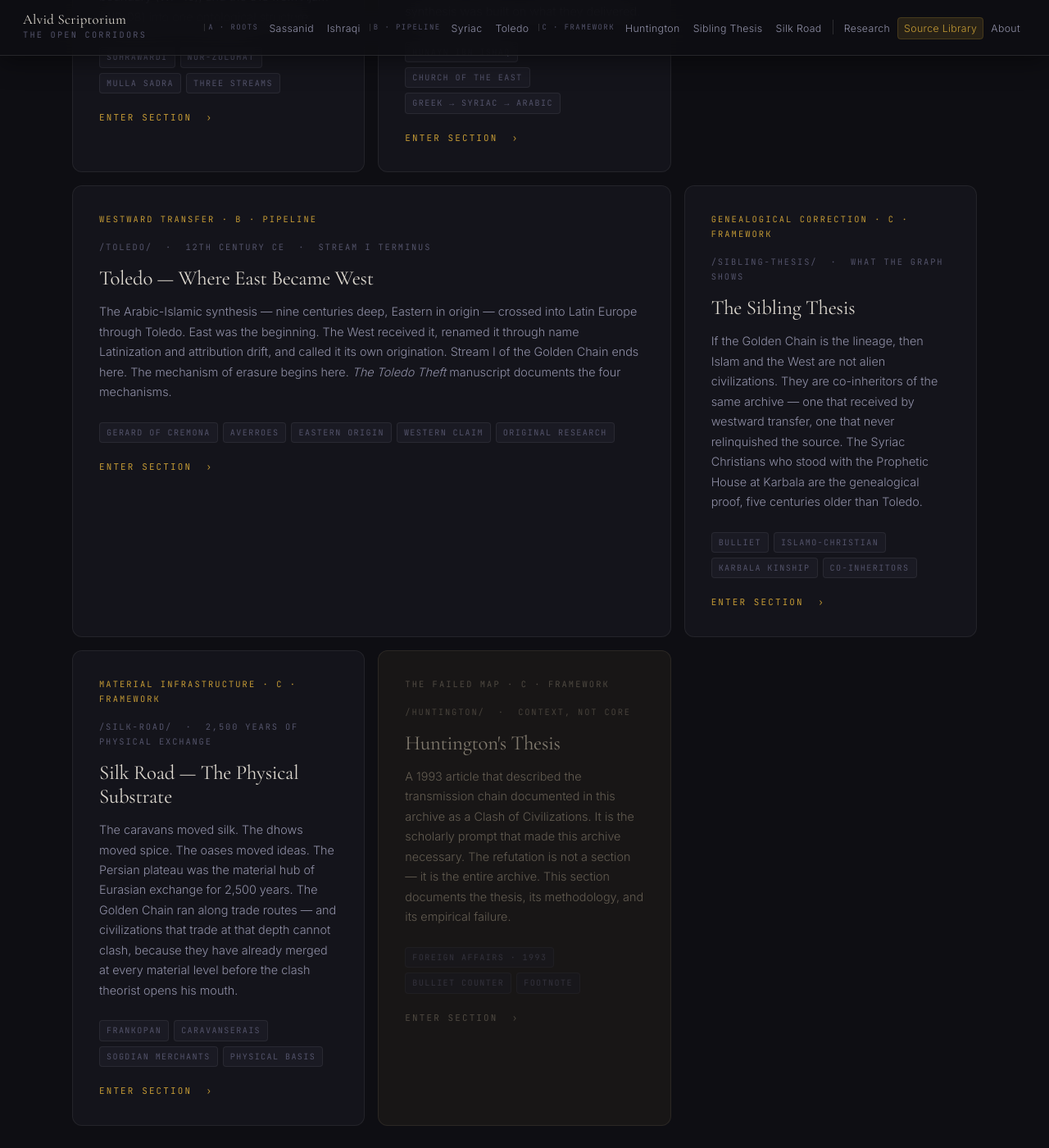
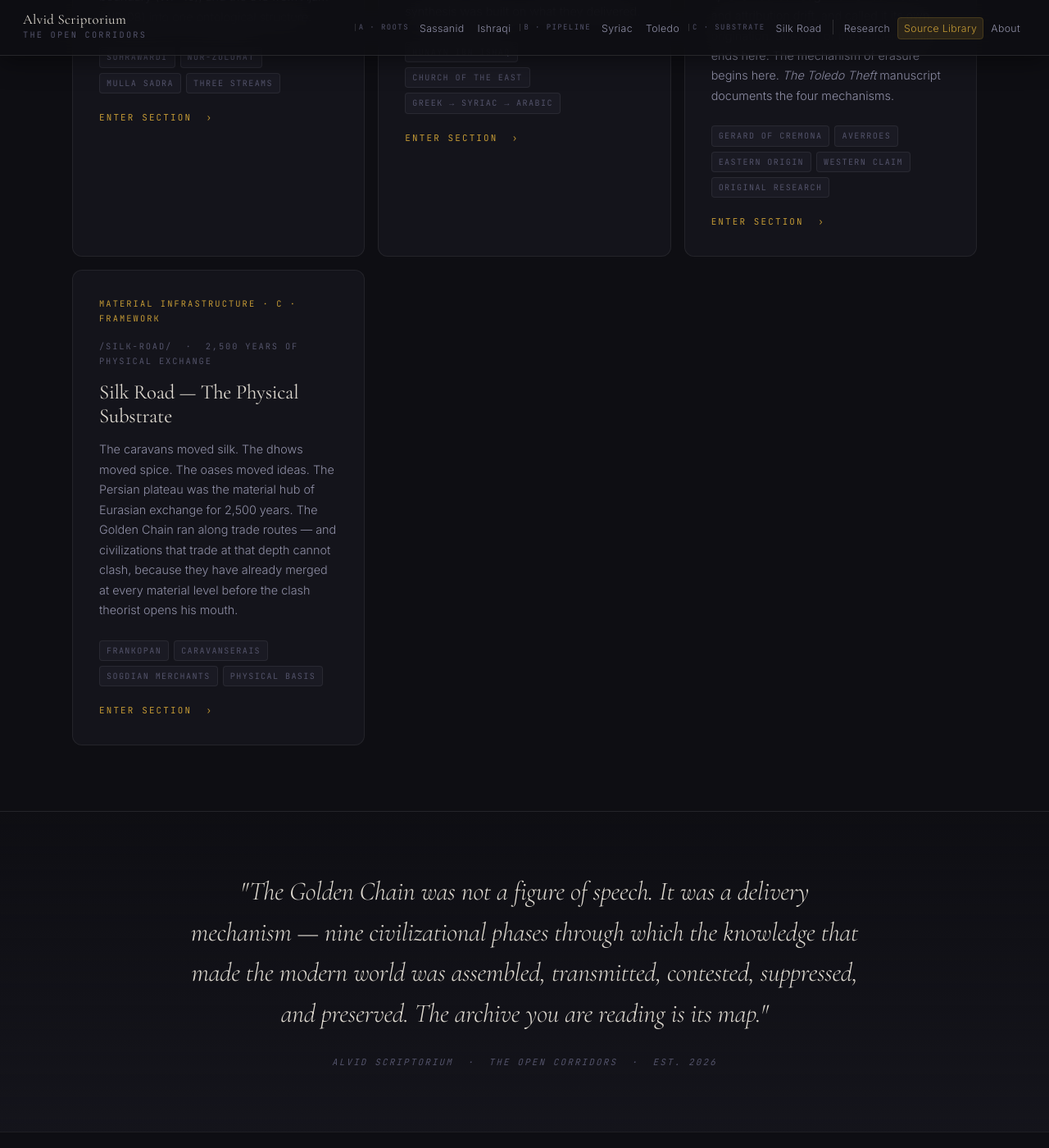
Before and after one commit to Political-Theology-Archive/geopolitical-synthesis, a Jekyll site: the page built from index.html, in a window 1280 px wide and 1400 px high, scrolled down 2055 px. Shown: the whole window at 82% size. Built offline with Jekyll 4.4.1, drawn with Linux system fonts in a browser that asks for light colours; some of the changed text lies outside the part shown.

Commit message:
Realign NODE-02 architecture: Sassanid relay, Toledo standard, Huntington/Sibling Thesis demoted
Three structural corrections approved by user:

1. Sassanid relabeled "Synthesis Station" (was "Origin Node") across homepage
   bento card, eye label, and tags — Gondishapur is a relay in a longer chain
   that begins at Idris/pre-Diluvian (NODE-01 scope), not the origin of
   all civilization.

2. Toledo homepage card reduced from wide to standard size — it is one
   westward transfer channel in Stream I, not the structural anchor of
   the whole archive.

3. Huntington and Sibling Thesis removed from nav and homepage bento grid.
   Both pages remain accessible via WP-03 in the Engine Room. Nav now has
   5 sections (was 7). Zone C renamed "C · Substrate" (Silk Road only).

Navigation sequence updated:
- Toledo next: → Silk Road (was → Huntington)
- Silk Road back: ← Home (was ← Huntington)
- Sibling Thesis back: ← Engine Room (was ← Huntington)
- Silk Road body: "five research pillars" → "transmission chains"

Co-Authored-By: Claude Sonnet 4.6 <noreply@anthropic.com>

```diff
--- a/_includes/nav.html
+++ b/_includes/nav.html
@@ -14,9 +14,7 @@
       <li class="pta-nav-zone mono">B · Pipeline</li>
       <li><a href="{{ '/syriac-pipeline/' | relative_url }}" class="pta-nav-link">Syriac</a></li>
       <li><a href="{{ '/toledo/' | relative_url }}" class="pta-nav-link">Toledo</a></li>
-      <li class="pta-nav-zone mono">C · Framework</li>
-      <li><a href="{{ '/huntington/' | relative_url }}" class="pta-nav-link">Huntington</a></li>
-      <li><a href="{{ '/sibling-thesis/' | relative_url }}" class="pta-nav-link">Sibling Thesis</a></li>
+      <li class="pta-nav-zone mono">C · Substrate</li>
       <li><a href="{{ '/silk-road/' | relative_url }}" class="pta-nav-link">Silk Road</a></li>
       <li class="pta-nav-sep"></li>
       <li><a href="{{ '/research/' | relative_url }}" class="pta-nav-link">Research</a></li>
--- a/index.html
+++ b/index.html
@@ -39,7 +39,7 @@ description: "A civilizational lineage archive — mapping how Science, Philosop
     </div>
     <div class="pta-hero-divider"></div>
     <div class="pta-hero-stat">
-      <span class="pta-hero-stat-num">7</span>
+      <span class="pta-hero-stat-num">5</span>
       <span class="pta-hero-stat-label">Archive Sections</span>
     </div>
     <div class="pta-hero-divider"></div>
@@ -132,26 +132,26 @@ description: "A civilizational lineage archive — mapping how Science, Philosop
           <span class="pta-chain-arrow">→</span>
           <span class="pta-chain-node" style="color:var(--teal);">Living tradition</span>
         </div>
-        <div style="font-family:'JetBrains Mono',monospace;font-size:9px;letter-spacing:0.12em;color:rgba(160,150,130,0.5);margin-top:6px;">Archive sections: Ishraqi · Sibling Thesis &nbsp;·&nbsp; Engine Room: WP-06 · WP-08 · WP-10</div>
+        <div style="font-family:'JetBrains Mono',monospace;font-size:9px;letter-spacing:0.12em;color:rgba(160,150,130,0.5);margin-top:6px;">Archive section: Ishraqi &nbsp;·&nbsp; Engine Room: WP-06 · WP-08 · WP-10</div>
       </div>
     </div>
 
-    <!-- Node 1 — Sassanid: Origin -->
+    <!-- Node 1 — Sassanid: Synthesis Station -->
     <a href="{{ '/sassanid/' | relative_url }}" class="pta-card pta-fade pta-fade--delay-1">
-      <span class="pta-card-pillar-num mono">Origin Node · A · Roots</span>
+      <span class="pta-card-pillar-num mono">Synthesis Station · A · Roots</span>
       <span class="pta-card-pillar-path mono">/sassanid/ &nbsp;·&nbsp; 3rd century CE</span>
       <h3 class="pta-card-title">The Sassanid Synthesis</h3>
       <p class="pta-card-desc">
         Gondishapur under Khosrow I was the world's first multi-civilizational research
         institution — Greek, Indian, and Persian knowledge assembled in one place.
-        This is the first node of the chain. The Islamic Golden Age, the European
-        Renaissance, and the Khorasan-Indus tradition are all downstream of what
-        was built here.
+        A relay station in a chain that begins far earlier. The Islamic Golden Age,
+        the European Renaissance, and the Khorasan-Indus tradition are all downstream
+        of what was assembled here.
       </p>
       <div class="pta-card-tags">
         <span class="pta-card-tag">Gondishapur</span>
         <span class="pta-card-tag">Khosrow I</span>
-        <span class="pta-card-tag">Origin Node</span>
+        <span class="pta-card-tag">Synthesis Station</span>
         <span class="pta-card-tag">Nasr</span>
       </div>
       <span class="pta-card-enter mono">Enter Section &nbsp;›</span>
@@ -197,8 +197,8 @@ description: "A civilizational lineage archive — mapping how Science, Philosop
       <span class="pta-card-enter mono">Enter Section &nbsp;›</span>
     </a>
 
-    <!-- Node 4 — Toledo: Westward Transfer (wide) -->
-    <a href="{{ '/toledo/' | relative_url }}" class="pta-card pta-card--wide pta-fade">
+    <!-- Node 4 — Toledo: Westward Transfer -->
+    <a href="{{ '/toledo/' | relative_url }}" class="pta-card pta-fade">
       <span class="pta-card-pillar-num mono">Westward Transfer · B · Pipeline</span>
       <span class="pta-card-pillar-path mono">/toledo/ &nbsp;·&nbsp; 12th century CE &nbsp;·&nbsp; Stream I terminus</span>
       <h3 class="pta-card-title">Toledo — Where East Became West</h3>
@@ -220,28 +220,7 @@ description: "A civilizational lineage archive — mapping how Science, Philosop
       <span class="pta-card-enter mono">Enter Section &nbsp;›</span>
     </a>
 
-    <!-- Node 5 — Sibling Thesis: Genealogical Correction -->
-    <a href="{{ '/sibling-thesis/' | relative_url }}" class="pta-card pta-fade pta-fade--delay-1">
-      <span class="pta-card-pillar-num mono">Genealogical Correction · C · Framework</span>
-      <span class="pta-card-pillar-path mono">/sibling-thesis/ &nbsp;·&nbsp; What the graph shows</span>
-      <h3 class="pta-card-title">The Sibling Thesis</h3>
-      <p class="pta-card-desc">
-        If the Golden Chain is the lineage, then Islam and the West are not alien
-        civilizations. They are co-inheritors of the same archive — one that received
-        by westward transfer, one that never relinquished the source.
-        The Syriac Christians who stood with the Prophetic House at Karbala
-        are the genealogical proof, five centuries older than Toledo.
-      </p>
-      <div class="pta-card-tags">
-        <span class="pta-card-tag">Bulliet</span>
-        <span class="pta-card-tag">Islamo-Christian</span>
-        <span class="pta-card-tag">Karbala Kinship</span>
-        <span class="pta-card-tag">Co-inheritors</span>
-      </div>
-      <span class="pta-card-enter mono">Enter Section &nbsp;›</span>
-    </a>
-
-    <!-- Node 6 — Silk Road: Material Infrastructure -->
+    <!-- Node 5 — Silk Road: Material Infrastructure -->
     <a href="{{ '/silk-road/' | relative_url }}" class="pta-card pta-fade pta-fade--delay-2">
       <span class="pta-card-pillar-num mono">Material Infrastructure · C · Framework</span>
       <span class="pta-card-pillar-path mono">/silk-road/ &nbsp;·&nbsp; 2,500 years of physical exchange</span>
@@ -260,25 +239,6 @@ description: "A civilizational lineage archive — mapping how Science, Philosop
         <span class="pta-card-tag">Physical Basis</span>
       </div>
       <span class="pta-card-enter mono">Enter Section &nbsp;›</span>
-    </a>
-
-    <!-- Node 7 — Huntington: The Failed Map (demoted, footnote styling) -->
-    <a href="{{ '/huntington/' | relative_url }}" class="pta-card pta-fade pta-fade--delay-1" style="border-color:rgba(120,110,90,0.2);background:rgba(40,36,28,0.4);">
-      <span class="pta-card-pillar-num mono" style="color:rgba(160,150,130,0.4);">The Failed Map · C · Framework</span>
-      <span class="pta-card-pillar-path mono" style="color:rgba(160,150,130,0.35);">/huntington/ &nbsp;·&nbsp; Context, not core</span>
-      <h3 class="pta-card-title" style="color:rgba(200,190,170,0.6);">Huntington's Thesis</h3>
-      <p class="pta-card-desc" style="color:rgba(160,150,130,0.55);">
-        A 1993 article that described the transmission chain documented in this archive
-        as a Clash of Civilizations. It is the scholarly prompt that made this archive
-        necessary. The refutation is not a section — it is the entire archive.
-        This section documents the thesis, its methodology, and its empirical failure.
-      </p>
-      <div class="pta-card-tags" style="opacity:0.45;">
-        <span class="pta-card-tag">Foreign Affairs · 1993</span>
-        <span class="pta-card-tag">Bulliet Counter</span>
-        <span class="pta-card-tag">Footnote</span>
-      </div>
-      <span class="pta-card-enter mono" style="color:rgba(160,150,130,0.4);">Enter Section &nbsp;›</span>
     </a>
 
   </div>
--- a/sassanid/index.html
+++ b/sassanid/index.html
@@ -12,7 +12,7 @@ description: "The Sassanid Empire built Gondishapur — the world's first intern
 </script>
 
 <div class="pta-page-hero">
-  <span class="pta-page-eye mono">Origin Node &nbsp;·&nbsp; A · Roots &nbsp;·&nbsp; /sassanid/</span>
+  <span class="pta-page-eye mono">Synthesis Station &nbsp;·&nbsp; A · Roots &nbsp;·&nbsp; /sassanid/</span>
   <h1 class="pta-page-h1">The Sassanid Legacy</h1>
   <p class="pta-page-subtitle">
     The Persian foundation the Abbasid Caliphate absorbed and built upon.
--- a/sibling-thesis/index.html
+++ b/sibling-thesis/index.html
@@ -293,7 +293,7 @@ description: "Richard Bulliet's Islamo-Christian Civilization thesis is not a di
   </p>
 
   <div class="pta-page-nav">
-    <a href="{{ '/huntington/' | relative_url }}" class="pta-page-nav-next mono">← The Failed Map &nbsp;·&nbsp; Huntington</a>
+    <a href="{{ '/research/' | relative_url }}" class="pta-page-nav-next mono">← Engine Room &nbsp;·&nbsp; All Working Papers</a>
     <a href="{{ '/silk-road/' | relative_url }}" class="mono" style="margin-left:auto;">Material Infrastructure &nbsp;·&nbsp; Silk Road &nbsp;›</a>
   </div>
 
--- a/silk-road/index.html
+++ b/silk-road/index.html
@@ -327,7 +327,7 @@ description: "Peter Frankopan's reframing: the Persian plateau was the axis of w
   <h2>Sovereign Restoration: The Architecture of the Multipolar World</h2>
 
   <p>
-    The evidence assembled across the five research pillars of this archive converges
+    The evidence assembled across the archive's transmission chains converges
     on a single constructive conclusion: the architecture of Sovereign Restoration —
     the vision of what the world adequate to the corridor principle would look like
     in contemporary institutional form.
@@ -466,7 +466,7 @@ description: "Peter Frankopan's reframing: the Persian plateau was the axis of w
 
   <div class="pta-page-nav">
     <a href="{{ '/research/' | relative_url }}" class="pta-page-nav-next mono">All Research Papers &nbsp;·&nbsp; SCRA Archive &nbsp;›</a>
-    <a href="{{ '/huntington/' | relative_url }}" class="mono" style="margin-left:auto;">← The Failed Map &nbsp;·&nbsp; Huntington</a>
+    <a href="{{ '/' | relative_url }}" class="mono" style="margin-left:auto;">← Home</a>
   </div>
 
 </div>
--- a/toledo/index.html
+++ b/toledo/index.html
@@ -539,7 +539,7 @@ description: "Toledo was the civilizational fulcrum where the entire Arabic-Isla
   </div>
 
   <div class="pta-page-nav">
-    <a href="{{ '/huntington/' | relative_url }}" class="pta-page-nav-next mono">The Failed Map &nbsp;·&nbsp; Huntington &nbsp;›</a>
+    <a href="{{ '/silk-road/' | relative_url }}" class="pta-page-nav-next mono">Material Infrastructure &nbsp;·&nbsp; Silk Road &nbsp;›</a>
     <a href="{{ '/syriac-pipeline/' | relative_url }}" class="mono" style="margin-left:auto;">← First Channel &nbsp;·&nbsp; Syriac Pipeline</a>
   </div>
 
```
